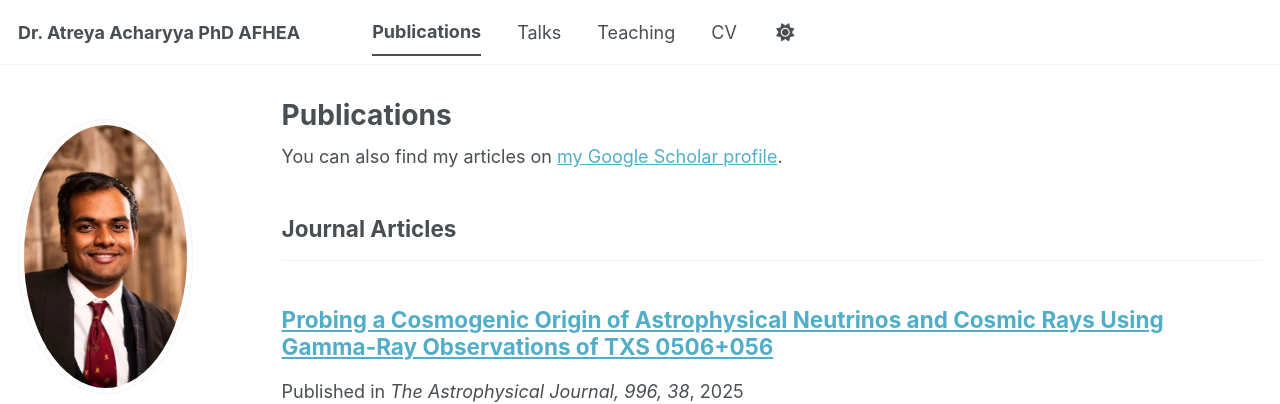
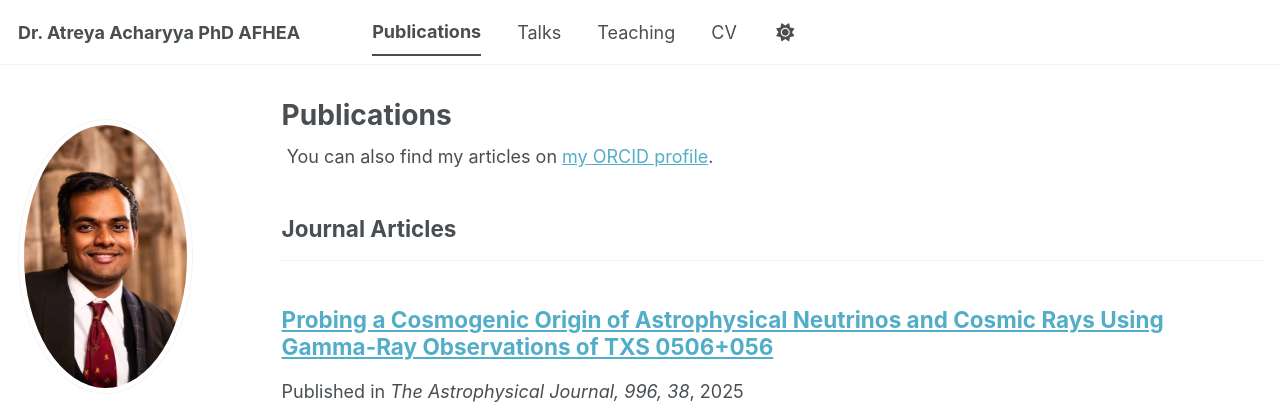
Before and after one commit to atreyaacharyya/atreyaacharyya.github.com, a Jekyll site: the page built from _pages/publications.html, in a window 1280 px wide and 1341 px high. Shown: the top 404 px of the window. Built offline with Jekyll 4.4.1, drawn with Linux system fonts in a browser that asks for light colours; some web fonts are replaced; a script bundle is joined from its source files by our own code; library files that are not in the unit come from our copies.

Commit message:
Update publications.html

```diff
--- a/_pages/publications.html
+++ b/_pages/publications.html
@@ -5,8 +5,11 @@
 author_profile: true
 ---
 
-{% if site.author.googlescholar %}
-  <div class="wordwrap">You can also find my articles on <a href="{{site.author.googlescholar}}">my Google Scholar profile</a>.</div>
+{% if site.author.orcid %}
+  <div class="wordwrap">
+    You can also find my articles on
+    <a href="{{site.author.orcid}}">my ORCID profile</a>.
+  </div>
 {% endif %}
 
 {% include base_path %}
```
